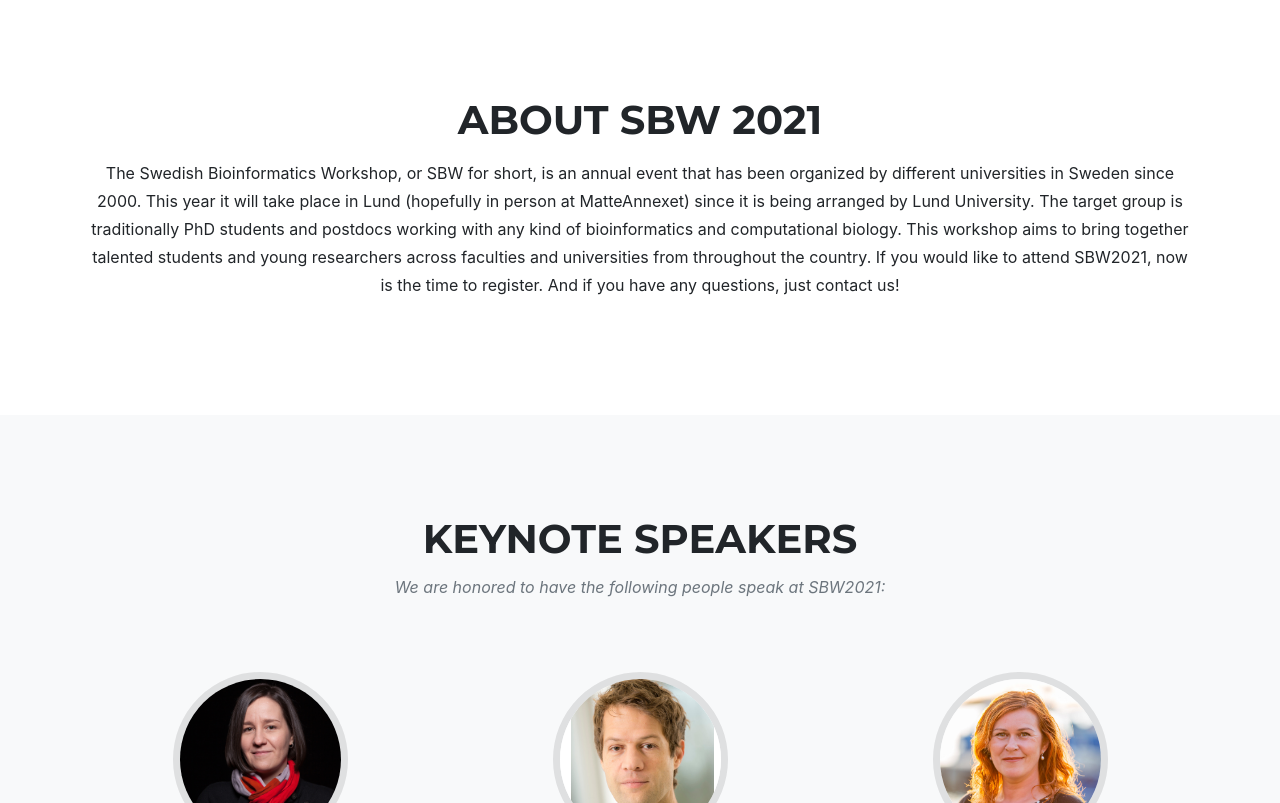
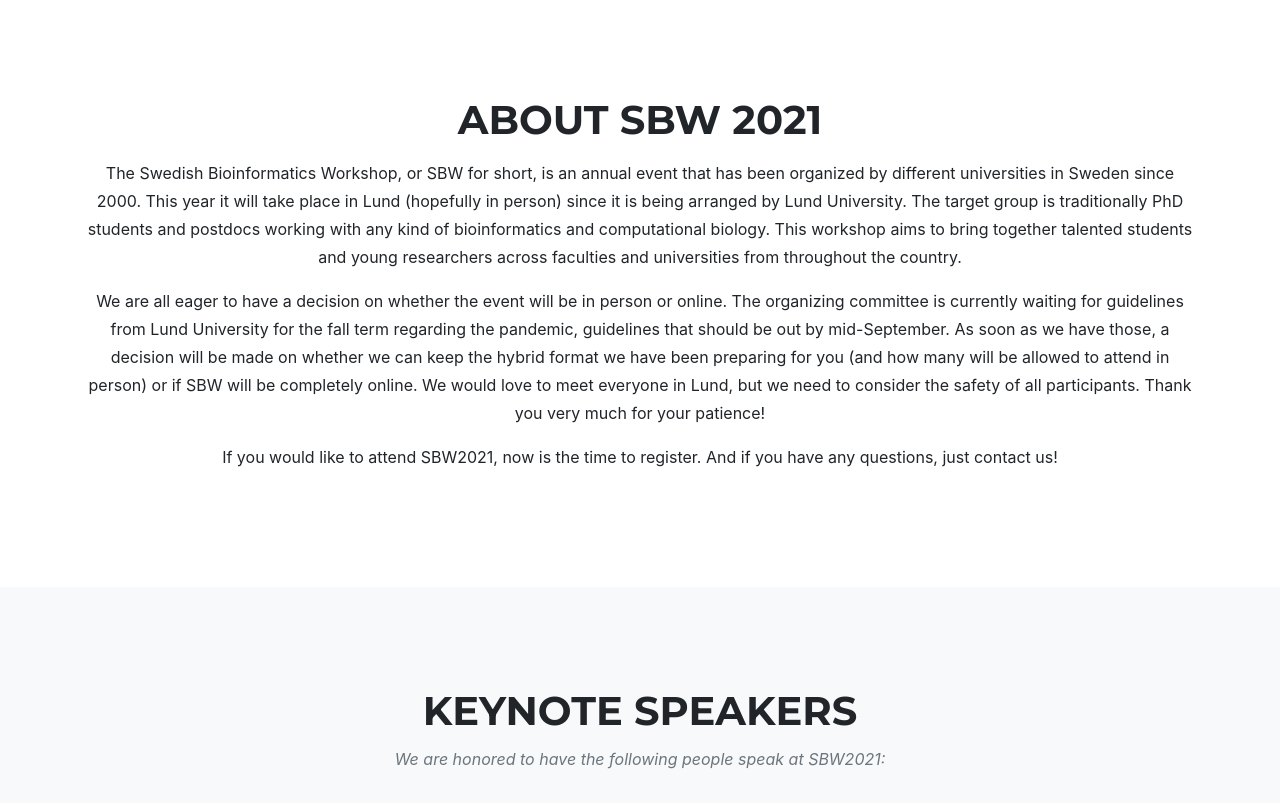
Before and after one commit to SBW-lund/SBW-lund.github.io, a Jekyll site: the page built from index.md, in a window 1280 px wide and 900 px high, scrolled down 922 px, cut to the strip 97-900 px from the top of the window. Built offline with Jekyll 4.4.1, drawn with Linux system fonts in a browser that asks for light colours; some web fonts are replaced.

Commit message:
Add corona information to front page

```diff
--- a/_includes/about_text.md
+++ b/_includes/about_text.md
@@ -1 +1,5 @@
-The Swedish Bioinformatics Workshop, or SBW for short, is an annual event that has been organized by different universities in Sweden since 2000. This year it will take place in Lund (hopefully in person at MatteAnnexet) since it is being arranged by Lund University. The target group is traditionally PhD students and postdocs working with any kind of bioinformatics and computational biology. This workshop aims to bring together talented students and young researchers across faculties and universities from throughout the country. If you would like to attend SBW2021, now is the time to register. And if you have any questions, just contact us!
+The Swedish Bioinformatics Workshop, or SBW for short, is an annual event that has been organized by different universities in Sweden since 2000. This year it will take place in Lund (hopefully in person) since it is being arranged by Lund University. The target group is traditionally PhD students and postdocs working with any kind of bioinformatics and computational biology. This workshop aims to bring together talented students and young researchers across faculties and universities from throughout the country.
+
+We are all eager to have a decision on whether the event will be in person or online. The organizing committee is currently waiting for guidelines from Lund University for the fall term regarding the pandemic, guidelines that should be out by mid-September. As soon as we have those, a decision will be made on whether we can keep the hybrid format we have been preparing for you (and how many will be allowed to attend in person) or if SBW will be completely online. We would love to meet everyone in Lund, but we need to consider the safety of all participants. Thank you very much for your patience!
+
+If you would like to attend SBW2021, now is the time to register. And if you have any questions, just contact us!
```
